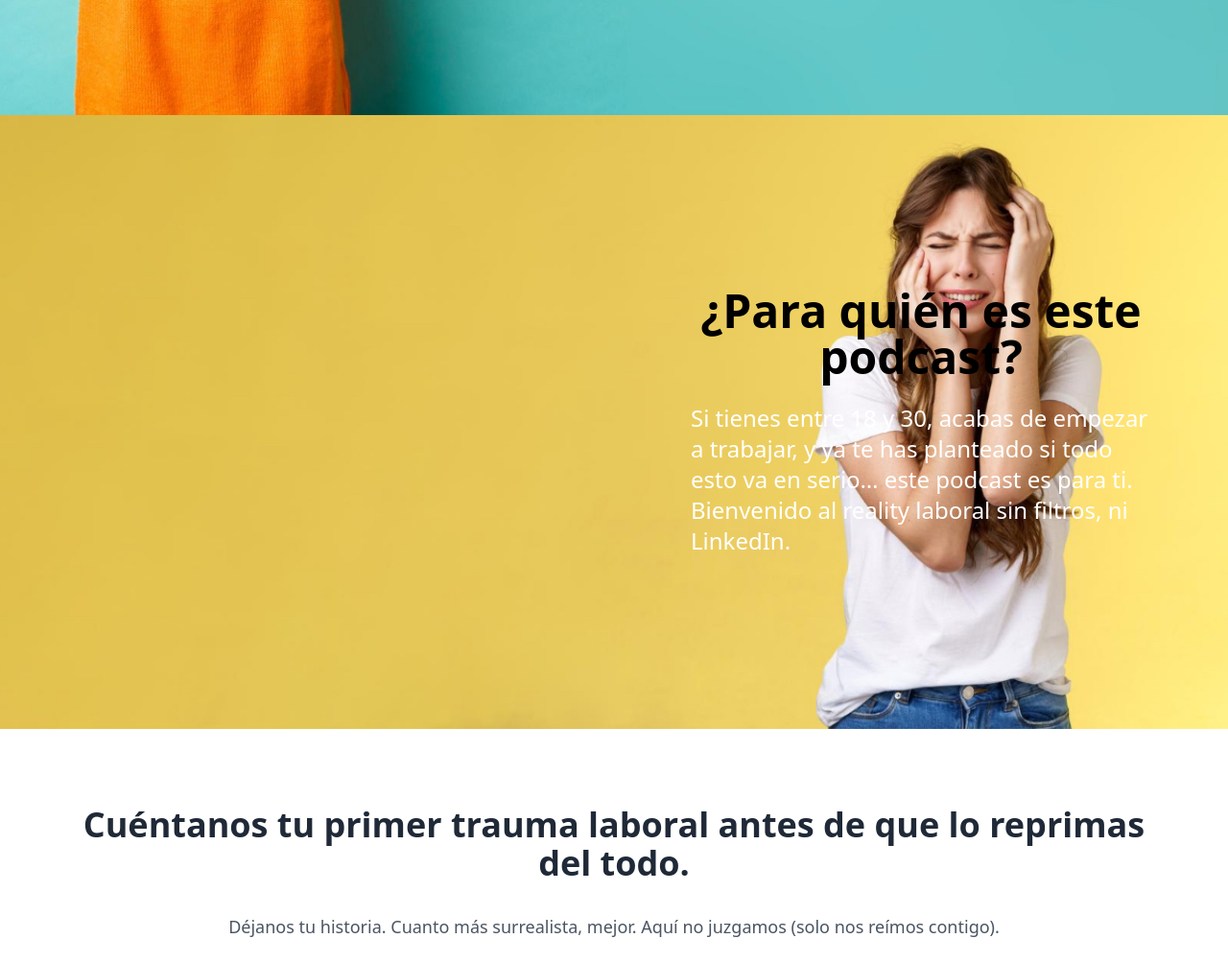
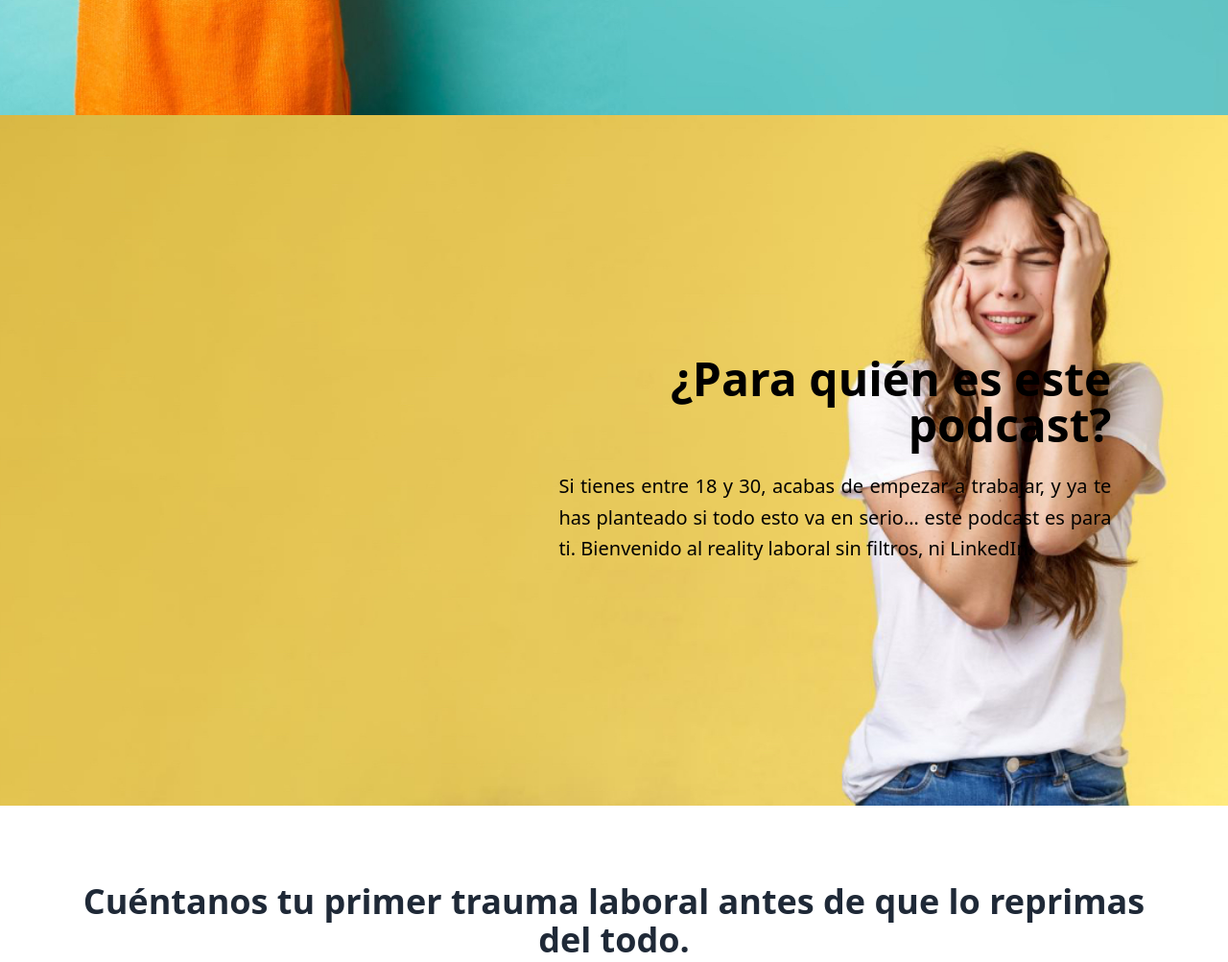
Before and after one commit to tgil9/SatiraLaboral, a plain HTML site: page index.html in a window 1280 px wide. Shown: the part 1920-2923 px from the top of the page at 96% size. Drawn offline with nearby package versions, Linux system fonts and the light colour scheme.

Commit message:
Update index.html

```diff
--- a/index.html
+++ b/index.html
@@ -63,19 +63,22 @@
   </section>
 
   <!-- Para quién es -->
-  <section class="relative h-[80vh] flex items-center justify-start text-black">
-    <img
-      src="https://raw.githubusercontent.com/tgil9/SatiraLaboral/main/images/fotolanding4.jpg"
-      alt="Para quién es"
-      class="absolute inset-0 w-full h-full object-cover"
-    />
-    <div class="relative z-10 w-full md:w-1/2 px-6 md:px-20 ml-auto">
-      <h2 class="text-4xl md:text-5xl font-bold mb-6 text-center">¿Para quién es este podcast?</h2>
-      <p class="text-2xl text-white text-left">
-        Si tienes entre 18 y 30, acabas de empezar a trabajar, y ya te has planteado si todo esto va en serio… este podcast es para ti. Bienvenido al reality laboral sin filtros, ni LinkedIn.
+<section class="relative h-[90vh] flex items-center justify-end text-black">
+  <img
+    src="https://raw.githubusercontent.com/tgil9/SatiraLaboral/main/images/fotolanding4.jpg"
+    alt="¿Para quién es este podcast?"
+    class="absolute inset-0 w-full h-full object-cover"
+  />
+  <div class="relative z-10 w-full max-w-7xl mx-auto px-8 md:px-16 flex items-center justify-end">
+    <div class="md:w-1/2 text-right" style="transform: translateX(-10%);">
+      <h2 class="text-4xl md:text-5xl font-extrabold mb-6 text-right">¿Para quién es este podcast?</h2>
+      <p class="text-xl leading-relaxed text-justify text-black">
+        Si tienes entre 18 y 30, acabas de empezar a trabajar, y ya te has planteado si todo esto va en serio… este podcast es para ti.
+        Bienvenido al reality laboral sin filtros, ni LinkedIn.
       </p>
     </div>
-  </section>
+  </div>
+</section>
 
   <!-- FORMULARIO -->
   <section id="formulario" class="py-20 px-6 md:px-16 bg-white">
```
